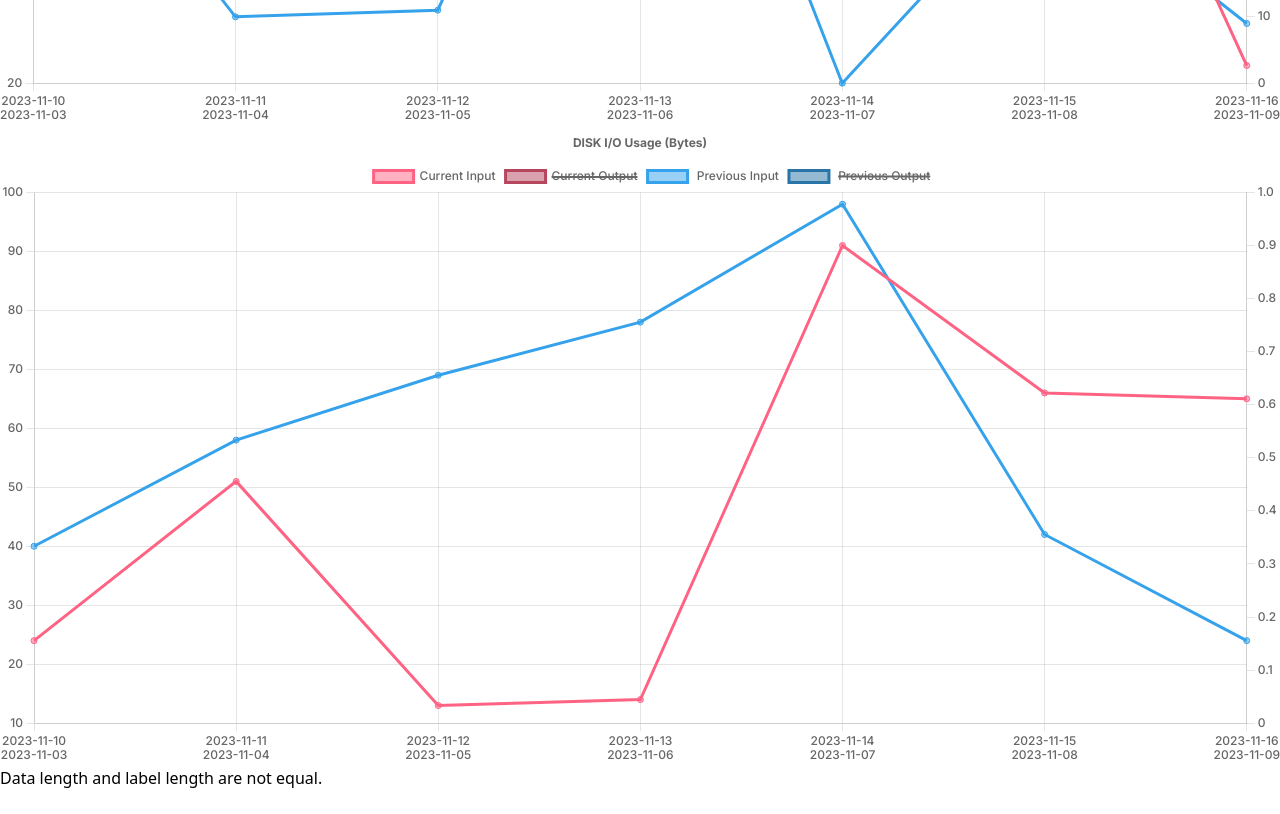
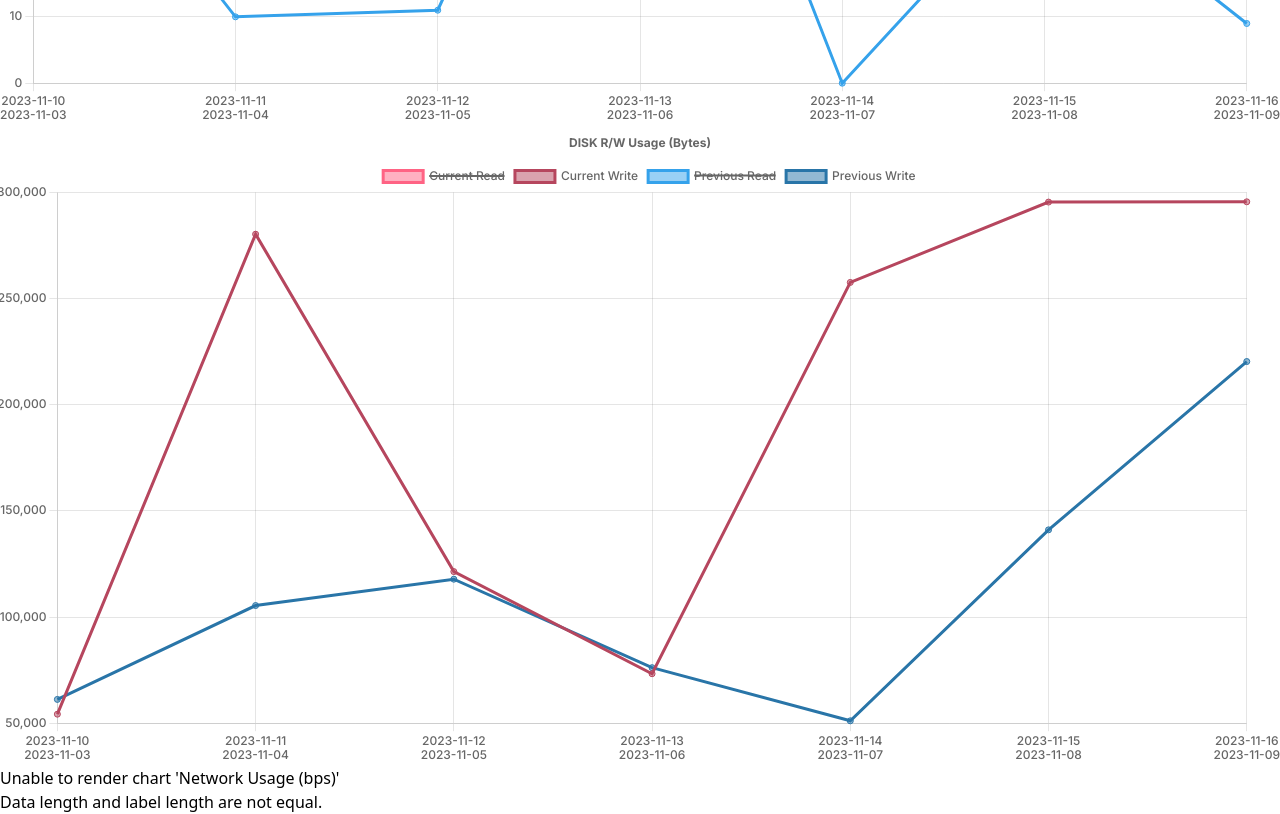
Before and after one commit to Eco-Stack/eco-stack, a React (Vite) app: page / in a window 1280 px wide. Shown: the part 7500-8314 px from the top of the page. Before the commit the page ends 8290 px from the top, so only its background shows below. Built offline with nearby package versions, Linux system fonts and the light colour scheme.

Commit message:
Refactor : 차트 에러처리 네이밍 수정 및 불필요 코드 삭제

```diff
--- a/src/components/LineChart/index.tsx
+++ b/src/components/LineChart/index.tsx
@@ -37,8 +37,11 @@ export default function LineChart({
 }: LineChartProps) {
   if (labels.length !== datas[0].data.length) {
     return (
-      <div className="flex min-h-[300px] w-full items-center justify-center">
+      <div className="flex h-full w-full flex-col items-center justify-center">
         <p className="text-center font-bold">
+          Unable to render chart '{title}'
+        </p>
+        <p className="text-center">
           Data length and label length are not equal.
         </p>
       </div>
@@ -52,6 +55,9 @@ export default function LineChart({
       mode: "index" as const,
       intersect: false,
     },
+    tooltip: {
+      crosshair: true,
+    },
     plugins: {
       title: {
         display: title ? true : false,
@@ -64,14 +70,14 @@ export default function LineChart({
         display: true,
         position: "left" as const,
       },
-      y1: {
-        type: "linear" as const,
-        display: true,
-        position: "right" as const,
-        grid: {
-          drawOnChartArea: false,
-        },
-      },
+      // y1: {
+      //   type: "linear" as const,
+      //   display: true,
+      //   position: "right" as const,
+      //   grid: {
+      //     drawOnChartArea: false,
+      //   },
+      // },
     },
   };
 
@@ -92,7 +98,7 @@ export default function LineChart({
           : i % 2 === 0
           ? "rgba(255, 99, 132, 0.5)"
           : "rgba(53, 162, 235, 0.5)",
-        yAxisID: i % 2 === 0 ? "y" : "y1",
+        yAxisID: "y",
       };
     }),
   };
--- a/src/pages/ProjectOverview.tsx
+++ b/src/pages/ProjectOverview.tsx
@@ -6,16 +6,6 @@ import { faker } from "@faker-js/faker";
 
 export default function ProjectOverview() {
   const [sidebarOpen, setSidebarOpen] = useState(false);
-
-  const labels = [
-    ["2023.11.10", "2023.11.03"],
-    ["2023.11.11", "2023.11.04"],
-    ["2023.11.12", "2023.11.05"],
-    ["2023.11.13", "2023.11.06"],
-    ["2023.11.14", "2023.11.07"],
-    ["2023.11.15", "2023.11.08"],
-    ["2023.11.16", "2023.11.09"],
-  ];
 
   return (
     <div className="flex h-screen overflow-hidden">
@@ -29,7 +19,7 @@ export default function ProjectOverview() {
           <div className="max-w-9xl mx-auto w-full px-4 py-8 sm:px-6 lg:px-8">
             <p>ProjectOverview</p>
             <div className="grid w-full grid-cols-2 gap-5">
-              <div className="col-span-1">
+              <div className="col-span-1 flex">
                 <LineChart
                   title={"CPU Usage (%)"}
                   labels={[
@@ -85,11 +75,9 @@ export default function ProjectOverview() {
                   ]}
                 />
               </div>
-            </div>
-            <div className="grid w-full grid-cols-2 gap-5">
               <div className="col-span-1">
                 <LineChart
-                  title={"DISK I/O Usage (Bytes)"}
+                  title={"DISK R/W Usage (Bytes)"}
                   labels={[
                     ["2023-11-10", "2023-11-03"],
                     ["2023-11-11", "2023-11-04"],
@@ -101,34 +89,38 @@ export default function ProjectOverview() {
                   ]}
                   datas={[
                     {
-                      label: "Current Input",
+                      label: "Current Read",
                       data: new Array(7)
                         .fill(0)
-                        .map(() => faker.number.int({ min: 0, max: 100 })),
+                        .map(() => faker.number.int({ min: 0, max: 50000 })),
                       color: "rgb(255, 99, 132)",
-                    },
-                    {
-                      label: "Current Output",
-                      data: new Array(7)
-                        .fill(0)
-                        .map(() => faker.number.int({ min: 0, max: 100 })),
-                      color: "rgb(182, 70, 94)",
                       hidden: true,
                     },
                     {
-                      label: " Previous Input",
+                      label: "Current Write",
                       data: new Array(7)
                         .fill(0)
-                        .map(() => faker.number.int({ min: 0, max: 100 })),
-                      color: "rgb(53, 162, 235)",
+                        .map(() =>
+                          faker.number.int({ min: 50000, max: 300000 }),
+                        ),
+                      color: "rgb(182, 70, 94)",
                     },
                     {
-                      label: " Previous Output",
+                      label: "Previous Read",
                       data: new Array(7)
                         .fill(0)
-                        .map(() => faker.number.int({ min: 0, max: 100 })),
+                        .map(() => faker.number.int({ min: 0, max: 50000 })),
+                      color: "rgb(53, 162, 235)",
+                      hidden: true,
+                    },
+                    {
+                      label: "Previous Write",
+                      data: new Array(7)
+                        .fill(0)
+                        .map(() =>
+                          faker.number.int({ min: 50000, max: 300000 }),
+                        ),
                       color: "rgb(41, 117, 168)",
-                      hidden: true,
                     },
                   ]}
                 />
```
